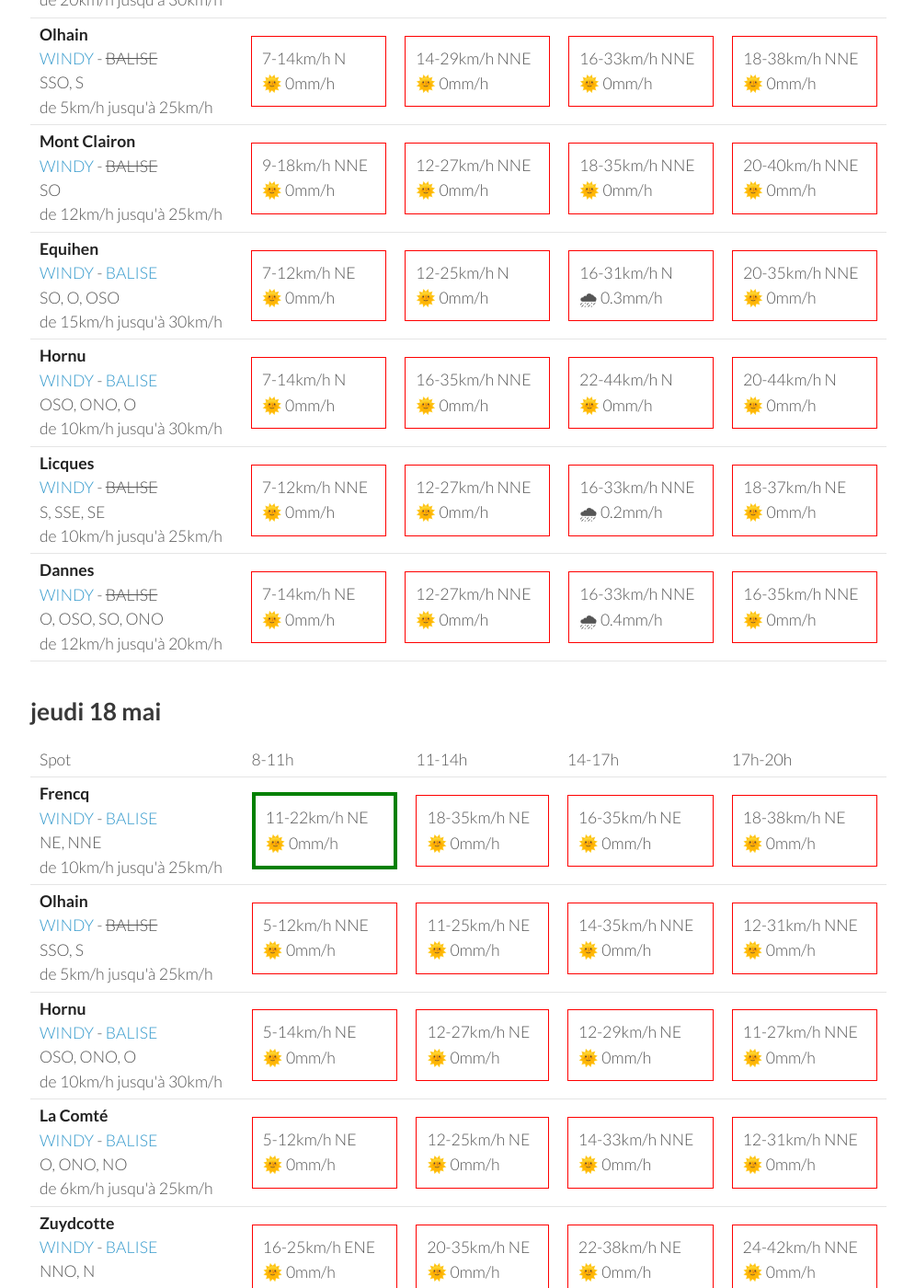
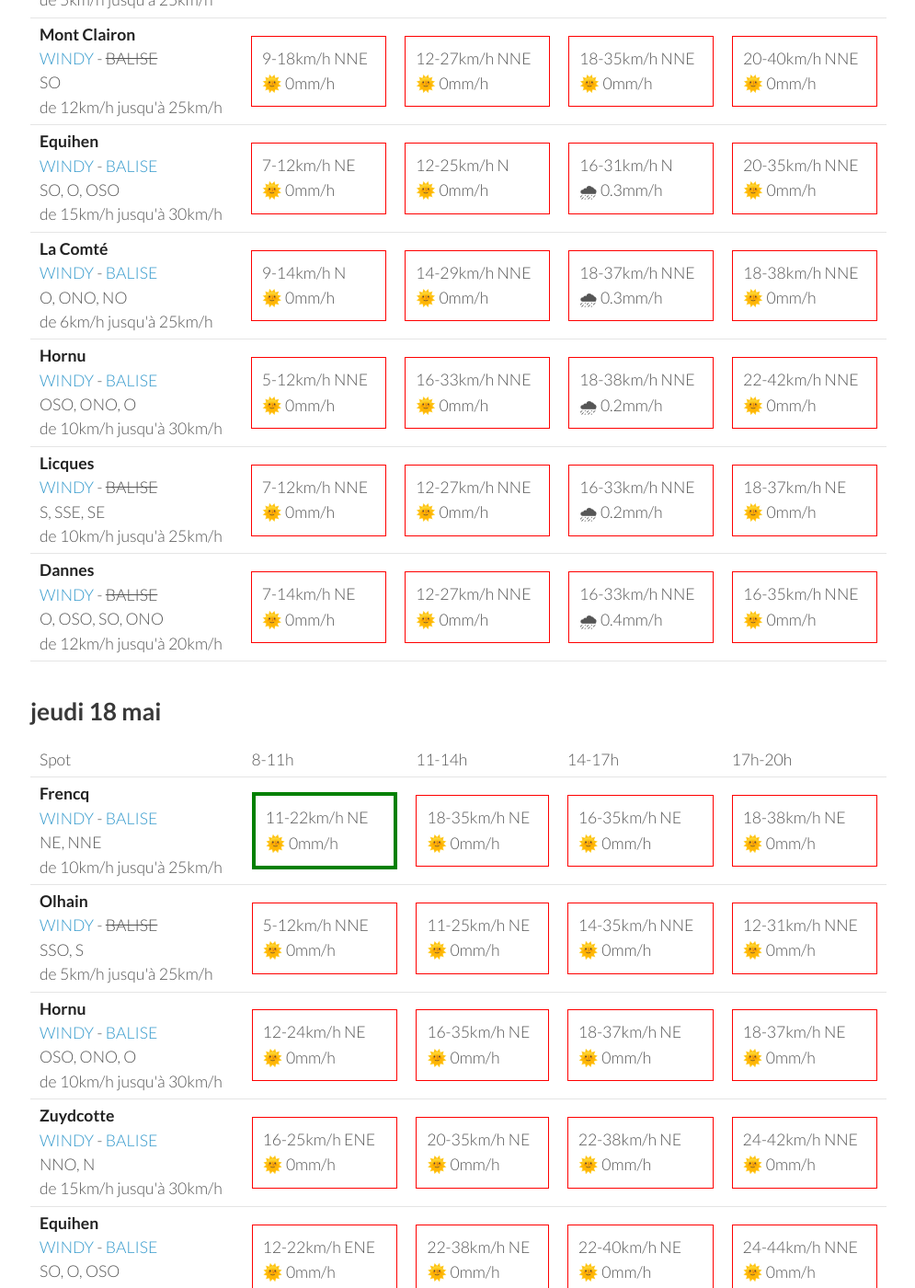
Before and after one commit to parapente-dans-le-nord/parapente-dans-le-nord.github.io, a Jekyll site: the page built from all.markdown, in a window 1280 px wide and 1400 px high, scrolled down 5156 px. Shown: the whole window at 92% size, without its empty margins (25-1020 px from the left). Built offline with Jekyll 4.4.1, drawn with Linux system fonts in a browser that asks for light colours; some of the changed text lies outside the part shown.

Commit message:
update index.markdown

```diff
--- a/all.markdown
+++ b/all.markdown
@@ -326,10 +326,10 @@ page mise à jour le dimanche 14 mai 10:03
 <tr>
         <td><strong>Hornu</strong><br><a href="https://windy.com/50.424/3.819?50.024,3.818,8,m:e3daghw">WINDY</a> - <span class=""><a href="https://balisemeteo.com/balise_histo.php?idBalise=5040">BALISE</a> </span><br> <span class="vent-favorable">OSO, ONO, O</span><br><span class="force-vent">de 10km/h jusqu'à 30km/h</span> </td>
 
-            <td><div class="not-flyable"><p>11-24km/h NNO</p><p>🌞 0mm/h</p></div></td>
-            <td><div class="not-flyable"><p>20-38km/h N</p><p>🌞 0mm/h</p></div></td>
+            <td><div class="not-flyable"><p>16-35km/h N</p><p>🌞 0mm/h</p></div></td>
             <td><div class="not-flyable"><p>20-40km/h N</p><p>🌞 0mm/h</p></div></td>
-            <td><div class="not-flyable"><p>22-44km/h N</p><p>🌞 0mm/h</p></div></td>
+            <td><div class="not-flyable"><p>20-40km/h N</p><p>🌞 0mm/h</p></div></td>
+            <td><div class="not-flyable"><p>20-42km/h N</p><p>🌞 0mm/h</p></div></td>
 
 
     </tr>
@@ -340,16 +340,6 @@ page mise à jour le dimanche 14 mai 10:03
             <td><div class="not-flyable"><p>12-27km/h N</p><p>🌞 0mm/h</p></div></td>
             <td><div class="not-flyable"><p>9-18km/h NNO</p><p>🌞 0mm/h</p></div></td>
             <td><div class="not-flyable"><p>9-14km/h NO</p><p>🌞 0mm/h</p></div></td>
-
-
-    </tr>
-<tr>
-        <td><strong>La Comté</strong><br><a href="https://windy.com/50.426/2.500?50.025,2.499,8">WINDY</a> - <span class=""><a href="https://balisemeteo.com/balise.php?idBalise=">BALISE</a> </span><br> <span class="vent-favorable">O, ONO, NO</span><br><span class="force-vent">de 6km/h jusqu'à 25km/h</span> </td>
-
-            <td><div class="not-flyable"><p>14-27km/h NNO</p><p>🌞 0mm/h</p></div></td>
-            <td><div class="not-flyable"><p>18-35km/h N</p><p>🌞 0mm/h</p></div></td>
-            <td><div class="not-flyable"><p>18-38km/h N</p><p>🌞 0mm/h</p></div></td>
-            <td><div class="not-flyable"><p>18-37km/h N</p><p>🌞 0mm/h</p></div></td>
 
 
     </tr>
@@ -370,6 +360,16 @@ page mise à jour le dimanche 14 mai 10:03
             <td><div class="not-flyable"><p>22-42km/h NNE</p><p>🌞 0mm/h</p></div></td>
             <td><div class="not-flyable"><p>22-42km/h N</p><p>🌞 0mm/h</p></div></td>
             <td><div class="not-flyable"><p>20-44km/h N</p><p>🌞 0mm/h</p></div></td>
+
+
+    </tr>
+<tr>
+        <td><strong>La Comté</strong><br><a href="https://windy.com/50.426/2.500?50.025,2.499,8">WINDY</a> - <span class=""><a href="https://balisemeteo.com/balise.php?idBalise=">BALISE</a> </span><br> <span class="vent-favorable">O, ONO, NO</span><br><span class="force-vent">de 6km/h jusqu'à 25km/h</span> </td>
+
+            <td><div class="not-flyable"><p>16-27km/h N</p><p>🌞 0mm/h</p></div></td>
+            <td><div class="not-flyable"><p>20-38km/h N</p><p>🌞 0mm/h</p></div></td>
+            <td><div class="not-flyable"><p>18-38km/h N</p><p>🌞 0mm/h</p></div></td>
+            <td><div class="not-flyable"><p>20-38km/h N</p><p>🌞 0mm/h</p></div></td>
 
 
     </tr>
@@ -430,16 +430,6 @@ page mise à jour le dimanche 14 mai 10:03
 
     </tr>
 <tr>
-        <td><strong>La Comté</strong><br><a href="https://windy.com/50.426/2.500?50.025,2.499,8">WINDY</a> - <span class=""><a href="https://balisemeteo.com/balise.php?idBalise=">BALISE</a> </span><br> <span class="vent-favorable">O, ONO, NO</span><br><span class="force-vent">de 6km/h jusqu'à 25km/h</span> </td>
-
-            <td><div class="not-flyable"><p>9-14km/h N</p><p>🌞 0mm/h</p></div></td>
-            <td><div class="not-flyable"><p>14-29km/h NNE</p><p>🌞 0mm/h</p></div></td>
-            <td><div class="not-flyable"><p>16-33km/h NNE</p><p>🌞 0mm/h</p></div></td>
-            <td><div class="not-flyable"><p>18-38km/h NNE</p><p>🌞 0mm/h</p></div></td>
-
-
-    </tr>
-<tr>
         <td><strong>Wissant</strong><br><a href="https://windy.com/50.885/1.653?50.488,1.653,8,m:e3XagdU">WINDY</a> - <span class=""><a href="https://balisemeteo.com/balise_histo.php?idBalise=159">BALISE</a> </span><br> <span class="vent-favorable">ONO, NO, NNO</span><br><span class="force-vent">de 20km/h jusqu'à 30km/h</span> </td>
 
             <td><div class="not-flyable"><p>7-11km/h N</p><p>🌞 0mm/h</p></div></td>
@@ -480,12 +470,22 @@ page mise à jour le dimanche 14 mai 10:03
 
     </tr>
 <tr>
+        <td><strong>La Comté</strong><br><a href="https://windy.com/50.426/2.500?50.025,2.499,8">WINDY</a> - <span class=""><a href="https://balisemeteo.com/balise.php?idBalise=">BALISE</a> </span><br> <span class="vent-favorable">O, ONO, NO</span><br><span class="force-vent">de 6km/h jusqu'à 25km/h</span> </td>
+
+            <td><div class="not-flyable"><p>9-14km/h N</p><p>🌞 0mm/h</p></div></td>
+            <td><div class="not-flyable"><p>14-29km/h NNE</p><p>🌞 0mm/h</p></div></td>
+            <td><div class="not-flyable"><p>18-37km/h NNE</p><p>🌧 0.3mm/h</p></div></td>
+            <td><div class="not-flyable"><p>18-38km/h NNE</p><p>🌞 0mm/h</p></div></td>
+
+
+    </tr>
+<tr>
         <td><strong>Hornu</strong><br><a href="https://windy.com/50.424/3.819?50.024,3.818,8,m:e3daghw">WINDY</a> - <span class=""><a href="https://balisemeteo.com/balise_histo.php?idBalise=5040">BALISE</a> </span><br> <span class="vent-favorable">OSO, ONO, O</span><br><span class="force-vent">de 10km/h jusqu'à 30km/h</span> </td>
 
-            <td><div class="not-flyable"><p>7-14km/h N</p><p>🌞 0mm/h</p></div></td>
-            <td><div class="not-flyable"><p>16-35km/h NNE</p><p>🌞 0mm/h</p></div></td>
-            <td><div class="not-flyable"><p>22-44km/h N</p><p>🌞 0mm/h</p></div></td>
-            <td><div class="not-flyable"><p>20-44km/h N</p><p>🌞 0mm/h</p></div></td>
+            <td><div class="not-flyable"><p>5-12km/h NNE</p><p>🌞 0mm/h</p></div></td>
+            <td><div class="not-flyable"><p>16-33km/h NNE</p><p>🌞 0mm/h</p></div></td>
+            <td><div class="not-flyable"><p>18-38km/h NNE</p><p>🌧 0.2mm/h</p></div></td>
+            <td><div class="not-flyable"><p>22-42km/h NNE</p><p>🌞 0mm/h</p></div></td>
 
 
     </tr>
@@ -548,20 +548,10 @@ page mise à jour le dimanche 14 mai 10:03
 <tr>
         <td><strong>Hornu</strong><br><a href="https://windy.com/50.424/3.819?50.024,3.818,8,m:e3daghw">WINDY</a> - <span class=""><a href="https://balisemeteo.com/balise_histo.php?idBalise=5040">BALISE</a> </span><br> <span class="vent-favorable">OSO, ONO, O</span><br><span class="force-vent">de 10km/h jusqu'à 30km/h</span> </td>
 
-            <td><div class="not-flyable"><p>5-14km/h NE</p><p>🌞 0mm/h</p></div></td>
-            <td><div class="not-flyable"><p>12-27km/h NE</p><p>🌞 0mm/h</p></div></td>
-            <td><div class="not-flyable"><p>12-29km/h NE</p><p>🌞 0mm/h</p></div></td>
-            <td><div class="not-flyable"><p>11-27km/h NNE</p><p>🌞 0mm/h</p></div></td>
-
-
-    </tr>
-<tr>
-        <td><strong>La Comté</strong><br><a href="https://windy.com/50.426/2.500?50.025,2.499,8">WINDY</a> - <span class=""><a href="https://balisemeteo.com/balise.php?idBalise=">BALISE</a> </span><br> <span class="vent-favorable">O, ONO, NO</span><br><span class="force-vent">de 6km/h jusqu'à 25km/h</span> </td>
-
-            <td><div class="not-flyable"><p>5-12km/h NE</p><p>🌞 0mm/h</p></div></td>
-            <td><div class="not-flyable"><p>12-25km/h NE</p><p>🌞 0mm/h</p></div></td>
-            <td><div class="not-flyable"><p>14-33km/h NNE</p><p>🌞 0mm/h</p></div></td>
-            <td><div class="not-flyable"><p>12-31km/h NNE</p><p>🌞 0mm/h</p></div></td>
+            <td><div class="not-flyable"><p>12-24km/h NE</p><p>🌞 0mm/h</p></div></td>
+            <td><div class="not-flyable"><p>16-35km/h NE</p><p>🌞 0mm/h</p></div></td>
+            <td><div class="not-flyable"><p>18-37km/h NE</p><p>🌞 0mm/h</p></div></td>
+            <td><div class="not-flyable"><p>18-37km/h NE</p><p>🌞 0mm/h</p></div></td>
 
 
     </tr>
@@ -582,6 +572,16 @@ page mise à jour le dimanche 14 mai 10:03
             <td><div class="not-flyable"><p>22-38km/h NE</p><p>🌞 0mm/h</p></div></td>
             <td><div class="not-flyable"><p>22-40km/h NE</p><p>🌞 0mm/h</p></div></td>
             <td><div class="not-flyable"><p>24-44km/h NNE</p><p>🌞 0mm/h</p></div></td>
+
+
+    </tr>
+<tr>
+        <td><strong>La Comté</strong><br><a href="https://windy.com/50.426/2.500?50.025,2.499,8">WINDY</a> - <span class=""><a href="https://balisemeteo.com/balise.php?idBalise=">BALISE</a> </span><br> <span class="vent-favorable">O, ONO, NO</span><br><span class="force-vent">de 6km/h jusqu'à 25km/h</span> </td>
+
+            <td><div class="not-flyable"><p>12-24km/h NE</p><p>🌞 0mm/h</p></div></td>
+            <td><div class="not-flyable"><p>18-37km/h NE</p><p>🌞 0mm/h</p></div></td>
+            <td><div class="not-flyable"><p>16-37km/h NE</p><p>🌞 0mm/h</p></div></td>
+            <td><div class="not-flyable"><p>18-35km/h NE</p><p>🌞 0mm/h</p></div></td>
 
 
     </tr>
@@ -662,12 +662,32 @@ page mise à jour le dimanche 14 mai 10:03
 
     </tr>
 <tr>
+        <td><strong>Hornu</strong><br><a href="https://windy.com/50.424/3.819?50.024,3.818,8,m:e3daghw">WINDY</a> - <span class=""><a href="https://balisemeteo.com/balise_histo.php?idBalise=5040">BALISE</a> </span><br> <span class="vent-favorable">OSO, ONO, O</span><br><span class="force-vent">de 10km/h jusqu'à 30km/h</span> </td>
+
+            <td><div class="not-flyable"><p>12-22km/h NE</p><p>🌞 0mm/h</p></div></td>
+            <td><div class="not-flyable"><p>14-31km/h NE</p><p>🌞 0mm/h</p></div></td>
+            <td><div class="not-flyable"><p>20-40km/h NE</p><p>🌞 0mm/h</p></div></td>
+            <td><div class="not-flyable"><p>20-40km/h NE</p><p>🌞 0mm/h</p></div></td>
+
+
+    </tr>
+<tr>
         <td><strong>Cran aux oeufs</strong><br><a href="https://windy.com/50.847/1.584?50.451,1.582,8,m:e3TagdN">WINDY</a> - <span class=""><a href="https://www.meteociel.fr/temps-reel/obs_villes.php?code2=7004">BALISE</a> </span><br> <span class="vent-favorable">OSO</span><br><span class="force-vent">de 10km/h jusqu'à 25km/h</span> </td>
 
             <td><div class="not-flyable"><p>18-25km/h ENE</p><p>🌞 0mm/h</p></div></td>
             <td><div class="not-flyable"><p>25-31km/h NE</p><p>🌞 0mm/h</p></div></td>
             <td><div class="not-flyable"><p>31-38km/h NNE</p><p>🌞 0mm/h</p></div></td>
             <td><div class="not-flyable"><p>33-42km/h NNE</p><p>🌞 0mm/h</p></div></td>
+
+
+    </tr>
+<tr>
+        <td><strong>La Comté</strong><br><a href="https://windy.com/50.426/2.500?50.025,2.499,8">WINDY</a> - <span class=""><a href="https://balisemeteo.com/balise.php?idBalise=">BALISE</a> </span><br> <span class="vent-favorable">O, ONO, NO</span><br><span class="force-vent">de 6km/h jusqu'à 25km/h</span> </td>
+
+            <td><div class="not-flyable"><p>12-22km/h NNE</p><p>🌞 0mm/h</p></div></td>
+            <td><div class="not-flyable"><p>14-31km/h NE</p><p>🌞 0mm/h</p></div></td>
+            <td><div class="not-flyable"><p>20-38km/h NE</p><p>🌞 0mm/h</p></div></td>
+            <td><div class="not-flyable"><p>20-40km/h NE</p><p>🌞 0mm/h</p></div></td>
 
 
     </tr>
--- a/index.markdown
+++ b/index.markdown
@@ -7,7 +7,7 @@ title:  "Ou ça vole"
 {: .links}
 
 # Prevision Windy, modèle Arome
-page mise à jour le dimanche 14 mai 10:03
+page mise à jour le dimanche 14 mai 13:03
 
 
 
```
Also changed, not shown: other parts of all.markdown (+1 -1 lines).
